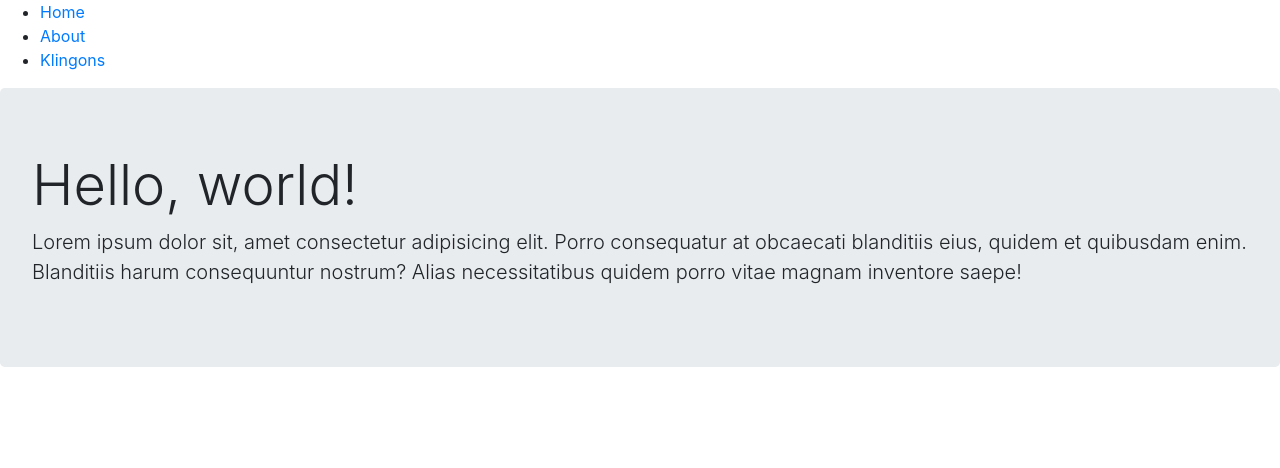
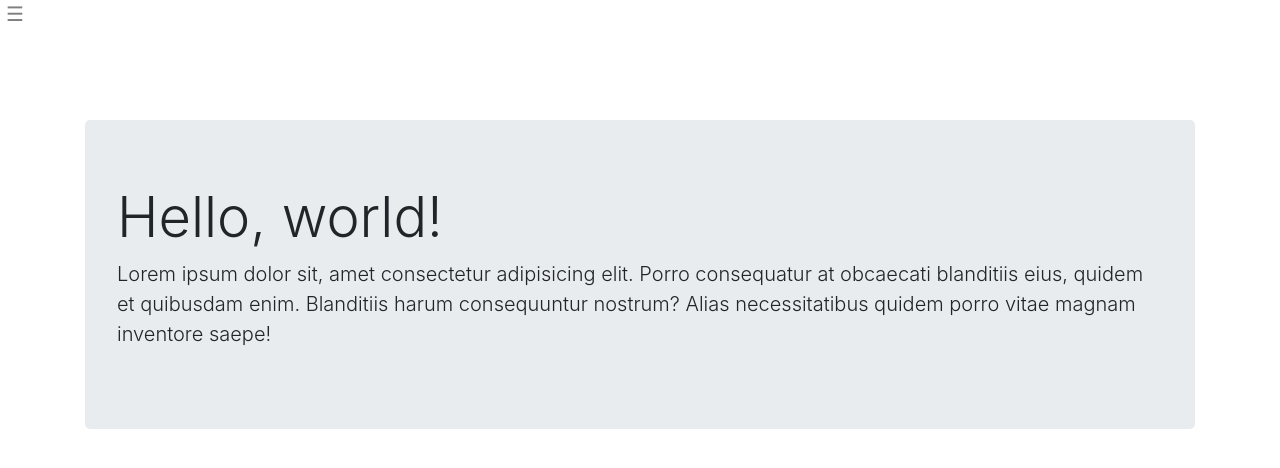
Before and after one commit to median-man/reactsandbox, a React (Create React App) app: page / in a window 1280 px wide. Shown: the top 468 px of the page. Built offline with nearby package versions, Linux system fonts and the light colour scheme.

Commit message:
Add off canvas animated navbar

```diff
--- a/src/App.js
+++ b/src/App.js
@@ -1,16 +1,16 @@
 import React from 'react'
-import { BrowserRouter as Router, Route, Link } from 'react-router-dom'
+import { BrowserRouter as Router, Route } from 'react-router-dom'
 
 import { About, Home, Klingons } from './pages'
-import { Navbar, Nav } from './components/Navbar'
+import { Navbar, NavItem } from './components/Navbar'
 
 function App() {
   return (
     <Router>
       <Navbar>
-        <Nav to="/">Home</Nav>
-        <Nav to="/about">About</Nav>
-        <Nav to="/klingons">Klingons</Nav>
+        <NavItem to="/">Home</NavItem>
+        <NavItem to="/about">About</NavItem>
+        <NavItem to="/klingons">Klingons</NavItem>
       </Navbar>
       <Route exact path="/" component={Home} />
       <Route exact path="/about" component={About} />
--- a/src/components/Navbar.js
+++ /dev/null
@@ -1,18 +0,0 @@
-import React from 'react'
-import { Link } from 'react-router-dom'
-
-export function Nav(props) {
-  return (
-    <li>
-      <Link {...props} />
-    </li>
-  )
-}
-
-export function Navbar(props) {
-  return (
-    <nav>
-      <ul>{props.children}</ul>
-    </nav>
-  )
-}
--- /dev/null
+++ b/src/components/Navbar/index.js
@@ -0,0 +1,52 @@
+import React from 'react'
+import { Link } from 'react-router-dom'
+import './stylesheet.css'
+
+export function NavItem(props) {
+  return (
+    <li className="nav-item">
+      <Link {...props} className="nav-link" />
+    </li>
+  )
+}
+
+export class Navbar extends React.Component {
+  state = {
+    isOpen: false
+  }
+
+  toggle = () => {
+    this.setState({
+      isOpen: !this.state.isOpen
+    })
+  }
+
+  render() {
+    const className = `navbar-wrapper navbar-light ${
+      this.state.isOpen ? 'open' : ''
+    }`
+    return (
+      <div className={className}>
+        <nav className="nav">
+          <NavbarTogglerButton onClick={this.toggle}>
+            {this.state.isOpen ? 'X' : String.fromCharCode(9776) }
+          </NavbarTogglerButton>
+          <ul className="flex-column nav">{this.props.children}</ul>
+        </nav>
+      </div>
+    )
+  }
+}
+
+function NavbarTogglerButton({ onClick, children }) {
+  return (
+    <button
+      onClick={onClick}
+      className="navbar-toggler text-center border-0"
+      type="button"
+      aria-label="Toggle navigation"
+    >
+      {children}
+    </button>
+  )
+}
--- /dev/null
+++ b/src/components/Navbar/stylesheet.css
@@ -0,0 +1,24 @@
+.navbar-wrapper {
+  width: 100%;
+  height: 100%;
+  transition: margin 800ms;
+  margin-left: -200px;
+}
+
+.navbar-wrapper.open {
+  margin-left: 0;
+}
+
+.nav {
+  position: relative;
+  width: 200px;
+  height: 100%;
+}
+
+.nav .navbar-toggler {
+  position: absolute;
+  top: 0;
+  right: -30px;
+  padding: .25rem;
+  width: 30px;
+}
--- a/src/pages/Home.js
+++ b/src/pages/Home.js
@@ -2,7 +2,7 @@ import React from 'react'
 
 export default function Home() {
   return (
-    <div classname="container">
+    <div className="container">
       <div className="jumbotron">
         <h1 className="display-4">Hello, world!</h1>
         <p className="lead">
```
